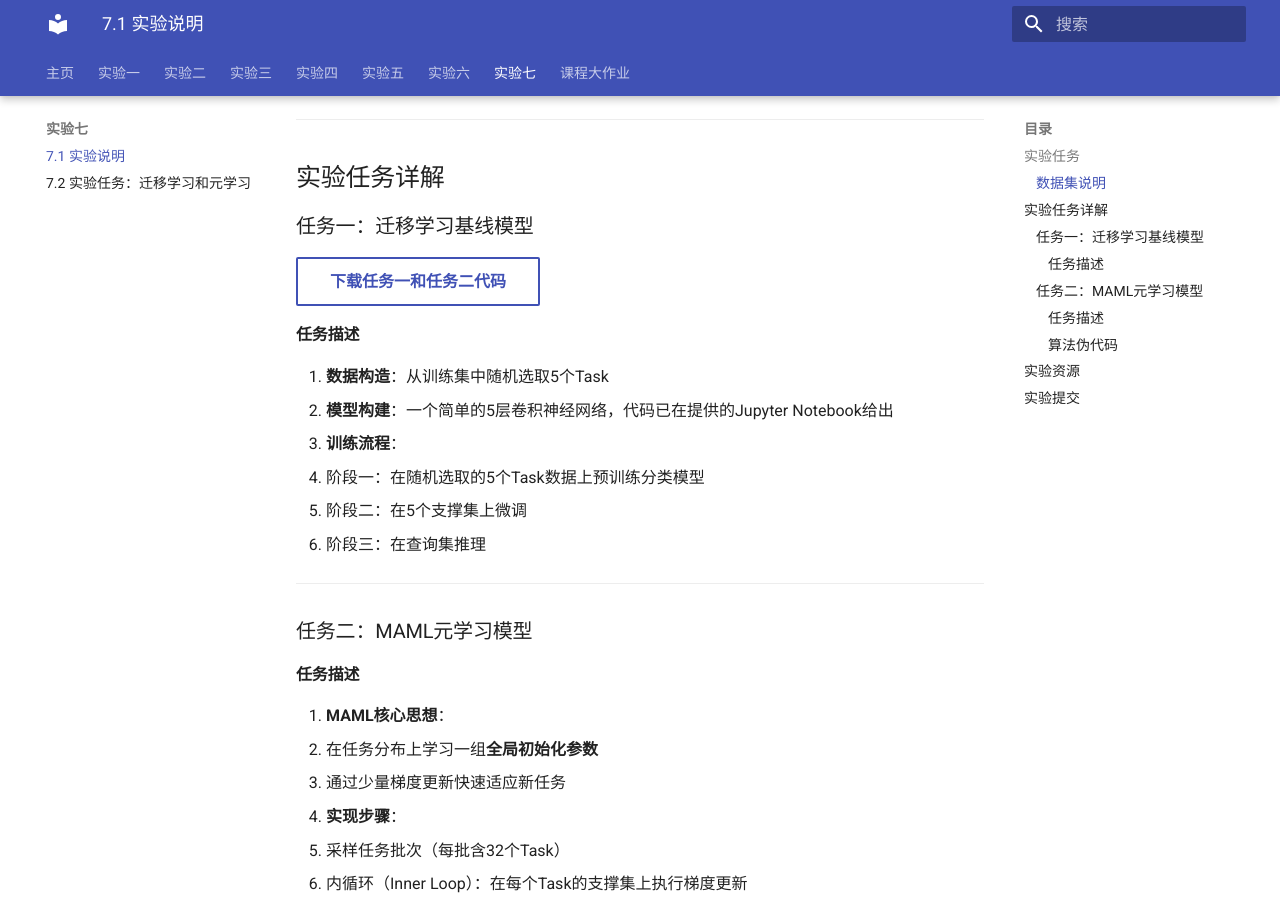
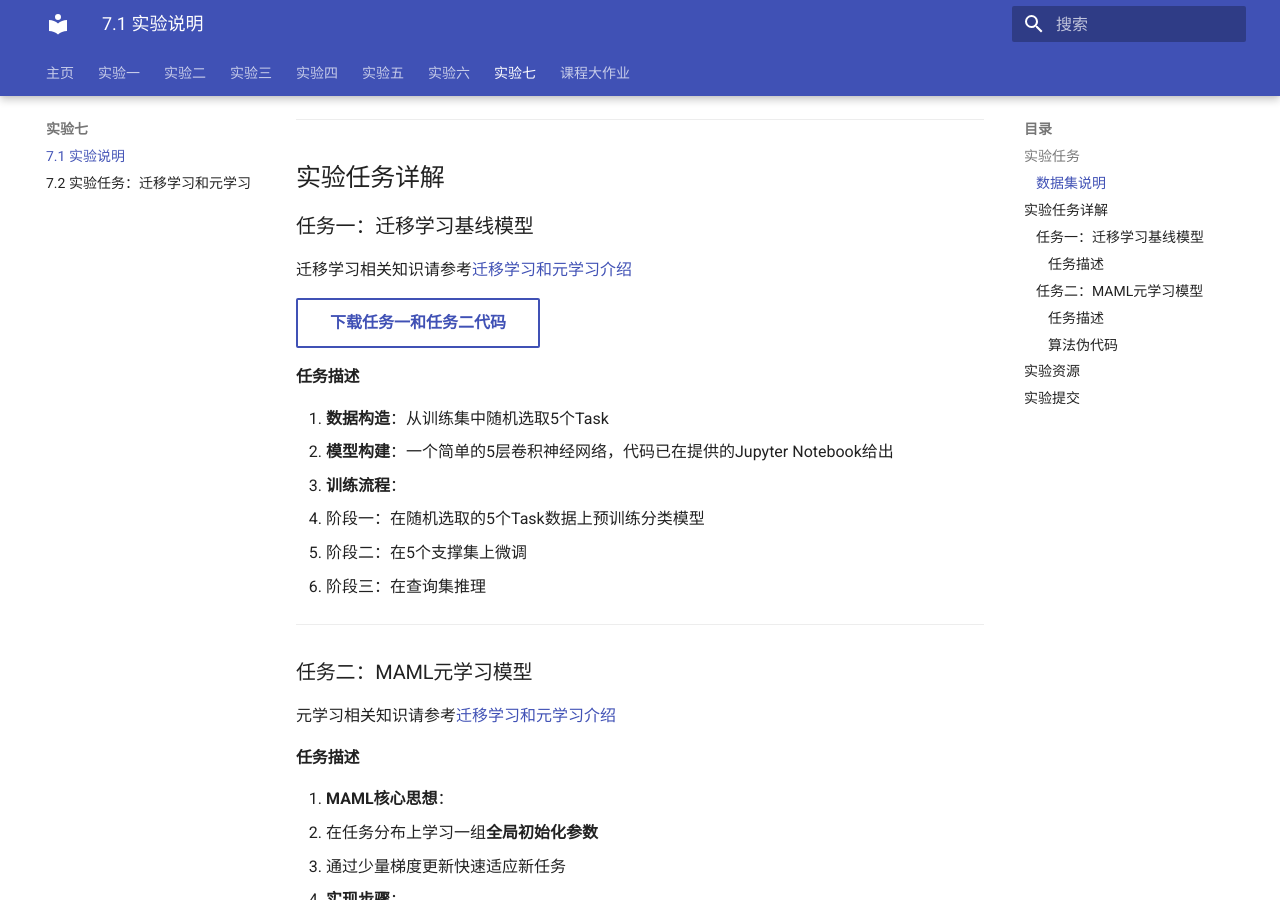
Before and after one commit to zhiweinju/nju-dl-lab-2025spring, an MkDocs documentation site: the page built from docs/lab7/实验七介绍.md, in a window 1280 px wide and 900 px high, scrolled down 1954 px. Built offline with MkDocs 1.6.1 and Material for MkDocs 9.7.7, drawn with Linux system fonts in a browser that asks for light colours; a style sheet for code colours, icons or effects is not loaded.

Commit message:
Update 实验七介绍.md

```diff
--- a/docs/lab7/实验七介绍.md
+++ b/docs/lab7/实验七介绍.md
@@ -34,6 +34,7 @@
 
 ## 实验任务详解
 ### 任务一：迁移学习基线模型
+迁移学习相关知识请参考[迁移学习和元学习介绍](../lab7/迁移学习和元学习介绍.md#迁移学习)
 
 [下载任务一和任务二代码](https://github.com/umnooob/course-demo/blob/main/docs/lab7/DL2025_lab7_Meta_Learning.ipynb){ .md-button}
 
@@ -48,6 +49,7 @@
 ---
 
 ### 任务二：MAML元学习模型
+元学习相关知识请参考[迁移学习和元学习介绍](../lab7/迁移学习和元学习介绍.md#元学习)
 #### 任务描述
 1. **MAML核心思想**：
    - 在任务分布上学习一组**全局初始化参数**
```
